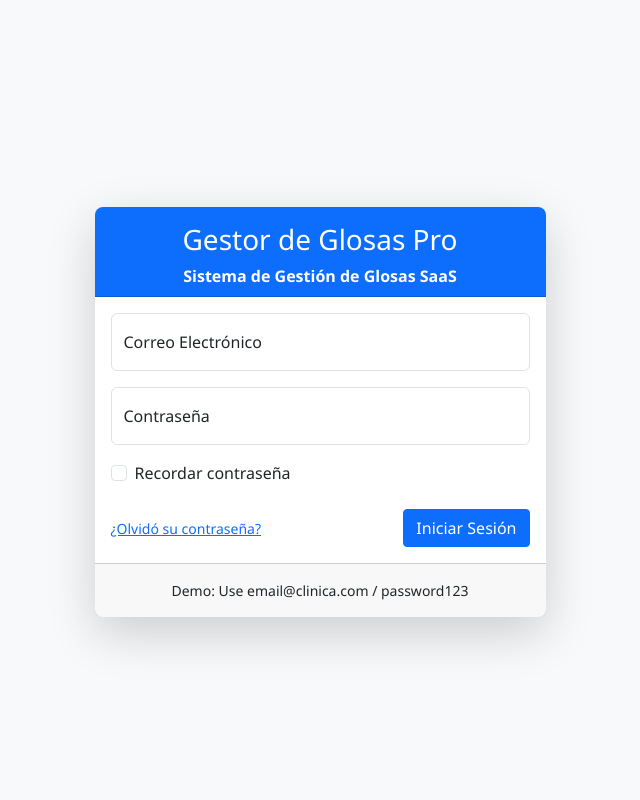
After one commit to jfbm74/zentraflow, a Flask app: page /login in a window 1280 px wide. The commit adds this page. Shown: the whole page, without its empty margins (320-960 px from the left). Run offline with Flask 3, Linux system fonts and the light colour scheme.

Commit message:
second  Commit

```diff
--- a/app.py
+++ b/app.py
@@ -1,6 +1,26 @@
-from flask import Flask, render_template, redirect, url_for
+from flask import Flask, render_template, redirect, url_for, request, session, flash
+import os
+from functools import wraps
 
 app = Flask(__name__)
+# Clave secreta para sesiones - en producción debería ser una clave segura y gestionada por variables de entorno
+app.secret_key = os.environ.get('SECRET_KEY', 'un_secreto_muy_seguro_para_desarrollo')
+
+# Usuarios dummy para demostración
+users = {
+    "email@clinica.com": {
+        "password": "password123",
+        "name": "Administrador",
+        "role": "admin",
+        "cliente": "Clínica Ejemplo SAS"
+    },
+    "usuario@clinica.com": {
+        "password": "123456",
+        "name": "Usuario Regular",
+        "role": "user",
+        "cliente": "Clínica Ejemplo SAS"
+    }
+}
 
 # Datos dummy para el dashboard
 dashboard_data = {
@@ -58,27 +78,97 @@ glosas_detalle = {
     }
 }
 
-# Rutas de la aplicación
+# Decorador para requerir login
+def login_required(f):
+    @wraps(f)
+    def decorated_function(*args, **kwargs):
+        if 'logged_in' not in session:
+            return redirect(url_for('login', next=request.url))
+        return f(*args, **kwargs)
+    return decorated_function
+
+# Ruta de login
+@app.route('/login', methods=['GET', 'POST'])
+def login():
+    # Si ya está logueado, redirigir al dashboard
+    if 'logged_in' in session:
+        return redirect(url_for('dashboard'))
+
+    error = None
+    if request.method == 'POST':
+        email = request.form['email']
+        password = request.form['password']
+
+        if email in users and users[email]['password'] == password:
+            # Autenticación exitosa
+            session['logged_in'] = True
+            session['user_email'] = email
+            session['user_name'] = users[email]['name']
+            session['user_role'] = users[email]['role']
+            session['cliente'] = users[email]['cliente']
+
+            # Redirigir a la página solicitada originalmente o al dashboard
+            next_page = request.args.get('next')
+            if next_page:
+                return redirect(next_page)
+            return redirect(url_for('dashboard'))
+        else:
+            error = 'Credenciales inválidas. Por favor intente nuevamente.'
+
+    return render_template('auth/login.html', error=error)
+
+# Ruta de logout
+@app.route('/logout')
+def logout():
+    session.clear()
+    return redirect(url_for('login'))
+
+# Rutas protegidas de la aplicación
 @app.route('/')
+@login_required
 def dashboard():
-    return render_template('dashboard.html', data=dashboard_data, cliente="Clínica Ejemplo SAS")
+    return render_template('dashboard.html',
+                           data=dashboard_data,
+                           cliente=session.get('cliente'),
+                           user_name=session.get('user_name'),
+                           user_email=session.get('user_email'))
 
 @app.route('/glosas')
+@login_required
 def bandeja_glosas():
-    return render_template('bandeja_glosas.html', glosas=glosas_list, cliente="Clínica Ejemplo SAS")
+    return render_template('bandeja_glosas.html',
+                           glosas=glosas_list,
+                           cliente=session.get('cliente'),
+                           user_name=session.get('user_name'),
+                           user_email=session.get('user_email'))
 
 @app.route('/glosas/<int:id_glosa>')
+@login_required
 def detalle_glosa(id_glosa):
     # Intentar obtener la glosa por ID, si no existe, redirigir a la bandeja
     if id_glosa in glosas_detalle:
         glosa = glosas_detalle[id_glosa]
-        return render_template('detalle_glosa.html', info=glosa["info"], items=glosa["items"], cliente="Clínica Ejemplo SAS")
+        return render_template('detalle_glosa.html',
+                               info=glosa["info"],
+                               items=glosa["items"],
+                               cliente=session.get('cliente'),
+                               user_name=session.get('user_name'),
+                               user_email=session.get('user_email'))
     return redirect(url_for('bandeja_glosas'))
 
 @app.route('/reportes')
+@login_required
 def reportes():
     # Esta página será un placeholder por ahora
-    return render_template('reportes.html', cliente="Clínica Ejemplo SAS")
+    return render_template('reportes.html',
+                           cliente=session.get('cliente'),
+                           user_name=session.get('user_name'),
+                           user_email=session.get('user_email'))
+
+# Manejador de error 404
+@app.errorhandler(404)
+def page_not_found(e):
+    return render_template('auth/404.html'), 404
 
 # Ejecutar la aplicación
 if __name__ == '__main__':
--- a/requirements.txt
+++ b/requirements.txt
@@ -5,3 +5,4 @@ itsdangerous==2.2.0
 Jinja2==3.1.6
 MarkupSafe==3.0.2
 Werkzeug==3.1.3
+python-dotenv==1.0.1
--- /dev/null
+++ b/templates/auth/layout_login.html
@@ -0,0 +1,35 @@
+<!DOCTYPE html>
+<html lang="es">
+<head>
+    <meta charset="UTF-8">
+    <meta name="viewport" content="width=device-width, initial-scale=1.0">
+    <title>{% block title %}Gestor de Glosas Pro{% endblock %}</title>
+    <!-- Bootstrap 5 CSS -->
+    <link href="https://cdn.jsdelivr.net/npm/bootstrap@5.3.0-alpha1/dist/css/bootstrap.min.css" rel="stylesheet">
+    <!-- Bootstrap Icons -->
+    <link rel="stylesheet" href="https://cdn.jsdelivr.net/npm/bootstrap-icons@1.10.0/font/bootstrap-icons.css">
+    <!-- Custom CSS -->
+    <link rel="stylesheet" href="{{ url_for('static', filename='css/style.css') }}">
+    <style>
+        body {
+            background-color: #f5f5f5;
+            height: 100vh;
+            display: flex;
+            align-items: center;
+        }
+    </style>
+</head>
+<body class="bg-light">
+    <main class="w-100">
+        {% block content %}{% endblock %}
+    </main>
+
+    <!-- Bootstrap JS Bundle with Popper -->
+    <script src="https://cdn.jsdelivr.net/npm/bootstrap@5.3.0-alpha1/dist/js/bootstrap.bundle.min.js"></script>
+    <!-- Custom JS -->
+    <script src="{{ url_for('static', filename='js/main.js') }}"></script>
+
+    <!-- Specific Page Scripts -->
+    {% block scripts %}{% endblock %}
+</body>
+</html>
--- /dev/null
+++ b/templates/auth/login.html
@@ -0,0 +1,48 @@
+{% extends "auth/layout_login.html" %}
+
+{% block title %}Iniciar Sesión - Gestor de Glosas Pro{% endblock %}
+
+{% block content %}
+<div class="container">
+    <div class="row justify-content-center">
+        <div class="col-md-6 col-lg-5">
+            <div class="card shadow-lg border-0 rounded-lg mt-5">
+                <div class="card-header bg-primary text-white text-center">
+                    <h3 class="font-weight-light my-2">Gestor de Glosas Pro</h3>
+                    <p class="mb-0">Sistema de Gestión de Glosas SaaS</p>
+                </div>
+                <div class="card-body">
+                    {% if error %}
+                    <div class="alert alert-danger" role="alert">
+                        {{ error }}
+                    </div>
+                    {% endif %}
+                    <form method="POST" action="{{ url_for('login') }}">
+                        <div class="form-floating mb-3">
+                            <input class="form-control" id="inputEmail" type="email" name="email" placeholder="nombre@ejemplo.com" required />
+                            <label for="inputEmail">Correo Electrónico</label>
+                        </div>
+                        <div class="form-floating mb-3">
+                            <input class="form-control" id="inputPassword" type="password" name="password" placeholder="Contraseña" required />
+                            <label for="inputPassword">Contraseña</label>
+                        </div>
+                        <div class="form-check mb-3">
+                            <input class="form-check-input" id="inputRememberPassword" type="checkbox" name="remember" />
+                            <label class="form-check-label" for="inputRememberPassword">Recordar contraseña</label>
+                        </div>
+                        <div class="d-flex align-items-center justify-content-between mt-4 mb-0">
+                            <a class="small" href="#">¿Olvidó su contraseña?</a>
+                            <button type="submit" class="btn btn-primary">Iniciar Sesión</button>
+                        </div>
+                    </form>
+                </div>
+                <div class="card-footer text-center py-3">
+                    <div class="small">
+                        Demo: Use email@clinica.com / password123
+                    </div>
+                </div>
+            </div>
+        </div>
+    </div>
+</div>
+{% endblock %}
```
Also changed, not shown: static/js/main.js (+37 -6 lines), templates/auth/404.html (added, +30 -0 lines), templates/layout.html (+26 -5 lines), README.md.
